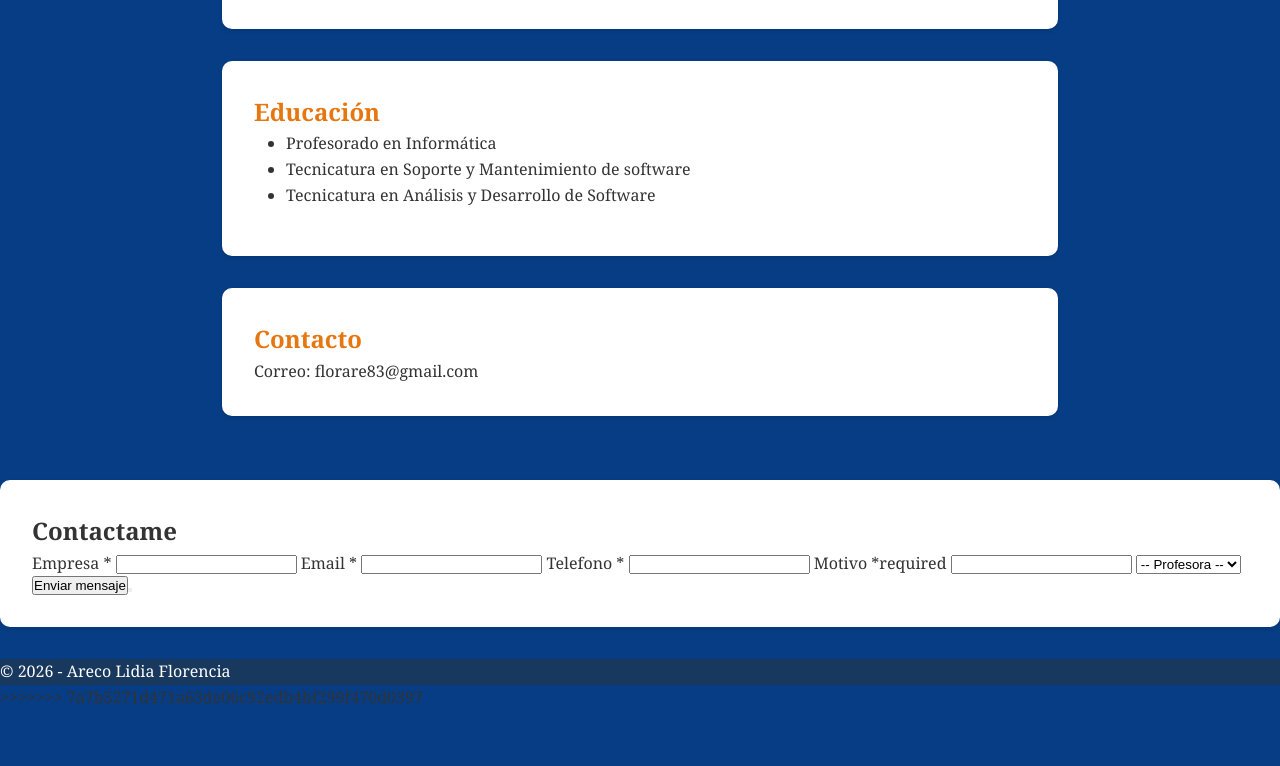
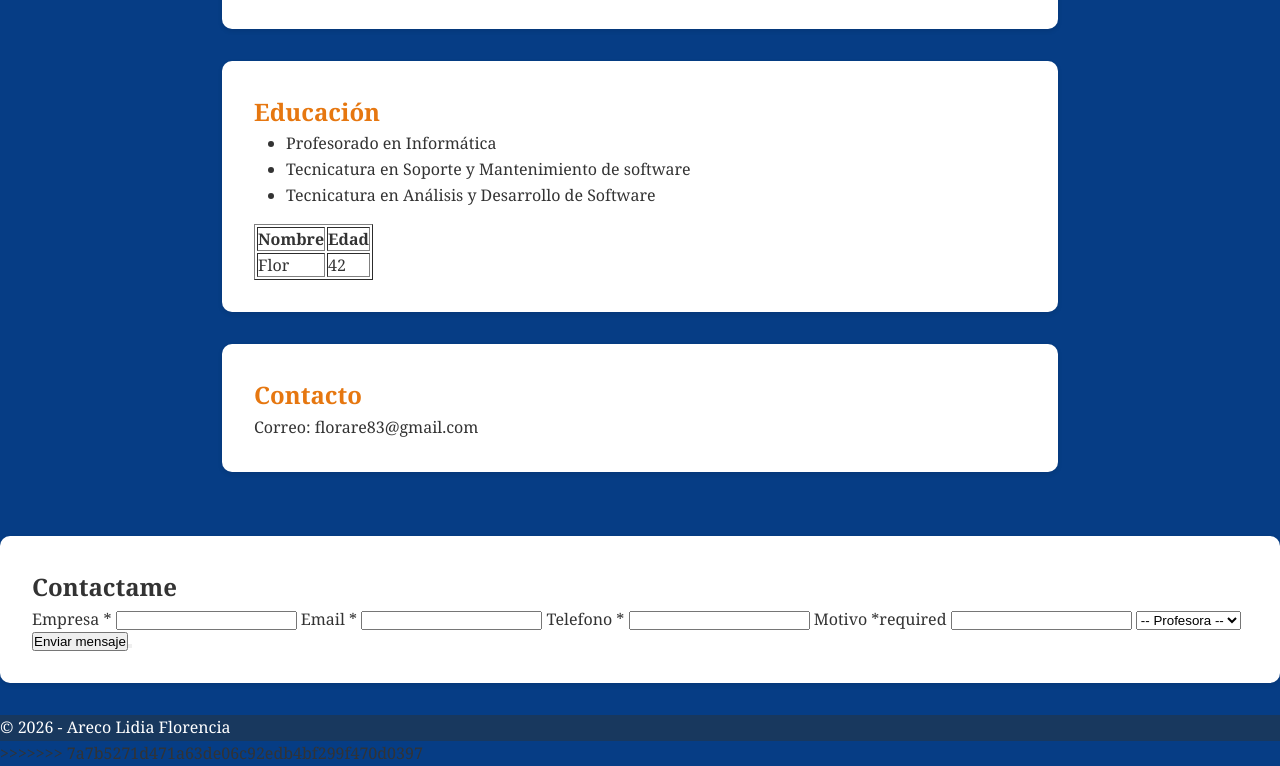
Before and after one commit to Florare83/tp1-mi-sitio, a plain HTML site: page index.html in a window 1280 px wide. Shown: the part 2572-3338 px from the top of the page. Before the commit the page ends 3282 px from the top, so only its background shows below. Drawn offline with Linux system fonts and the light colour scheme.

Commit message:
Crear tabla

```diff
--- a/index.html
+++ b/index.html
@@ -79,6 +79,19 @@
     <li>Tecnicatura en Soporte y Mantenimiento de software</li>
     <li>Tecnicatura en Análisis y Desarrollo de Software</li>
    </ul>
+
+   <table border="1">
+    <tr>
+    <th>Nombre</th>
+    <th>Edad</th>
+  </tr>
+
+  <tr>
+    <td>Flor</td>
+    <td>42</td>
+  </tr>
+
+</table>
   </section>
   <section id="contacto">
    <h2>Contacto</h2>
```
